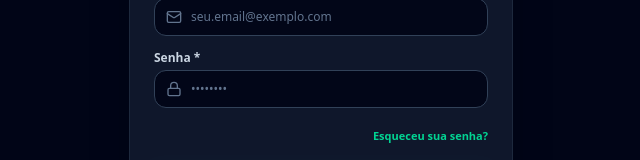
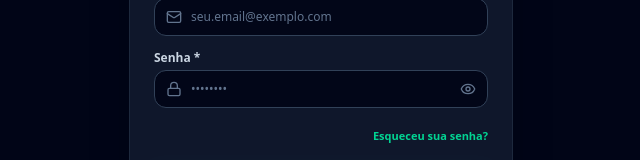
Before and after one commit to bielfernandes-projects/repertorio-automatico, a React (Vite) app: page / in a window 1280 px wide. Shown: the part 355-515 px from the top of the page, without its empty margins (319-959 px from the left). Built offline with nearby package versions, Linux system fonts and the light colour scheme.

Commit message:
feat: add password visibility toggle in AuthModal

```diff
--- a/src/components/auth/AuthModal.tsx
+++ b/src/components/auth/AuthModal.tsx
@@ -3,7 +3,7 @@
 import { useAppStore } from '../../lib/store';
 import { getSupabaseClient } from '../../lib/supabase';
 import { sanitizeText, isValidEmail } from '../../lib/sanitize';
-import { Music, Mail, Lock, User, ArrowRight, Sparkles, Loader2 } from 'lucide-react';
+import { Music, Mail, Lock, User, ArrowRight, Sparkles, Loader2, Eye, EyeOff } from 'lucide-react';
 
 interface AuthModalProps {
   onLoginSuccess: () => void;
@@ -17,6 +17,7 @@
   const [email, setEmail] = useState('');
   const [password, setPassword] = useState('');
   const [name, setName] = useState('');
+  const [showPassword, setShowPassword] = useState(false);
 
   const hasPendingShare = typeof localStorage !== 'undefined' && !!localStorage.getItem('pending_share_setlist');
 
@@ -177,15 +178,22 @@
               <div className="relative">
                 <Lock className="w-4 h-4 text-slate-500 absolute left-3 top-1/2 -translate-y-1/2" />
                 <input
-                  type="password"
+                  type={showPassword ? 'text' : 'password'}
                   required
                   value={password}
                   onChange={(e) => setPassword(e.target.value)}
                   placeholder="••••••••"
                   minLength={6}
                   autoComplete={mode === 'register' ? 'new-password' : 'current-password'}
-                  className="w-full bg-slate-950 border border-slate-700 focus:border-emerald-500 rounded-xl pl-9 pr-3 py-2.5 text-xs text-slate-100 placeholder-slate-500 focus:outline-none"
+                  className="w-full bg-slate-950 border border-slate-700 focus:border-emerald-500 rounded-xl pl-9 pr-10 py-2.5 text-xs text-slate-100 placeholder-slate-500 focus:outline-none"
                 />
+                <button
+                  type="button"
+                  onClick={() => setShowPassword(!showPassword)}
+                  className="absolute right-3 top-1/2 -translate-y-1/2 text-slate-500 hover:text-slate-300 focus:outline-none"
+                >
+                  {showPassword ? <EyeOff className="w-4 h-4" /> : <Eye className="w-4 h-4" />}
+                </button>
               </div>
             </div>
           )}
```
